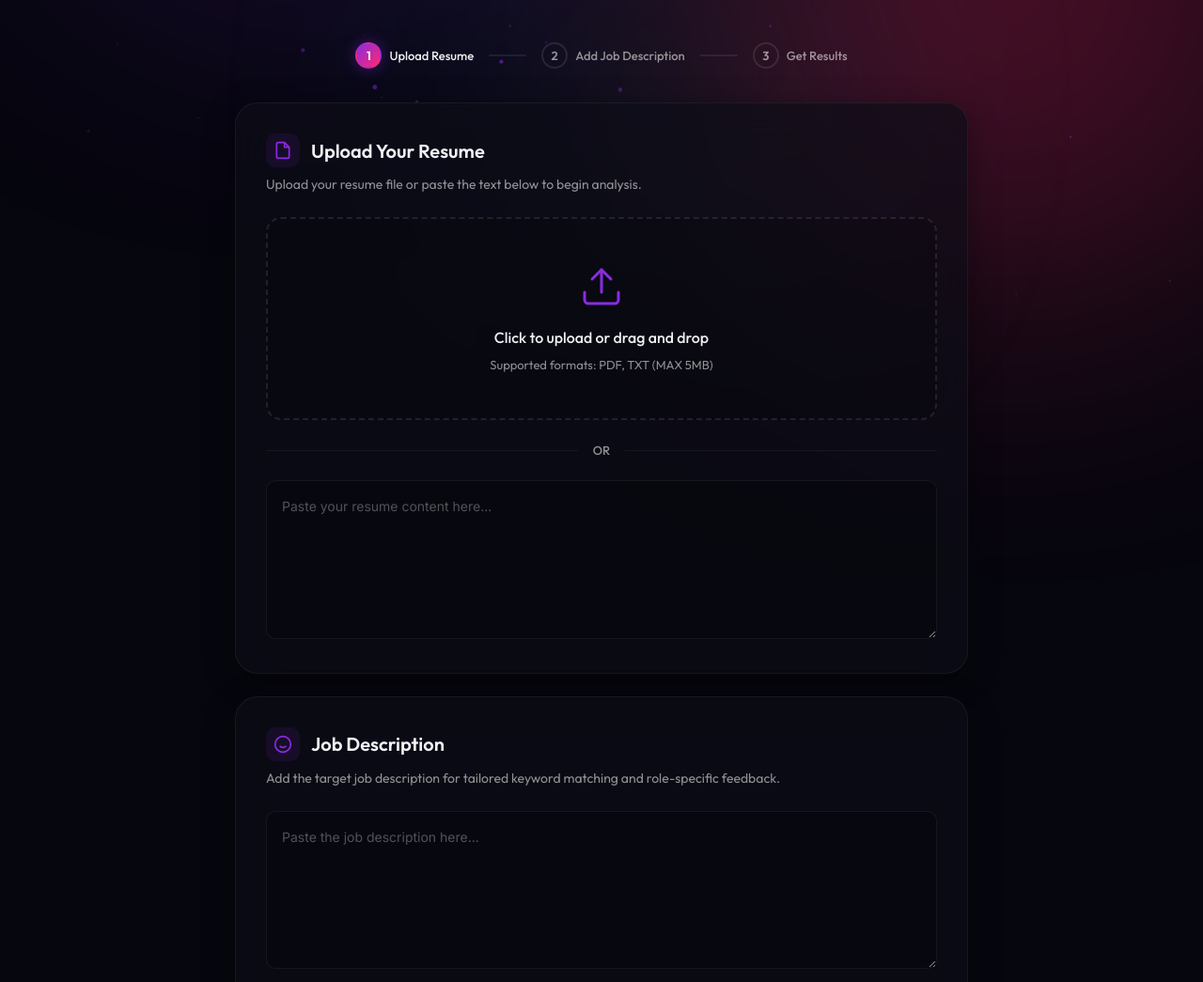
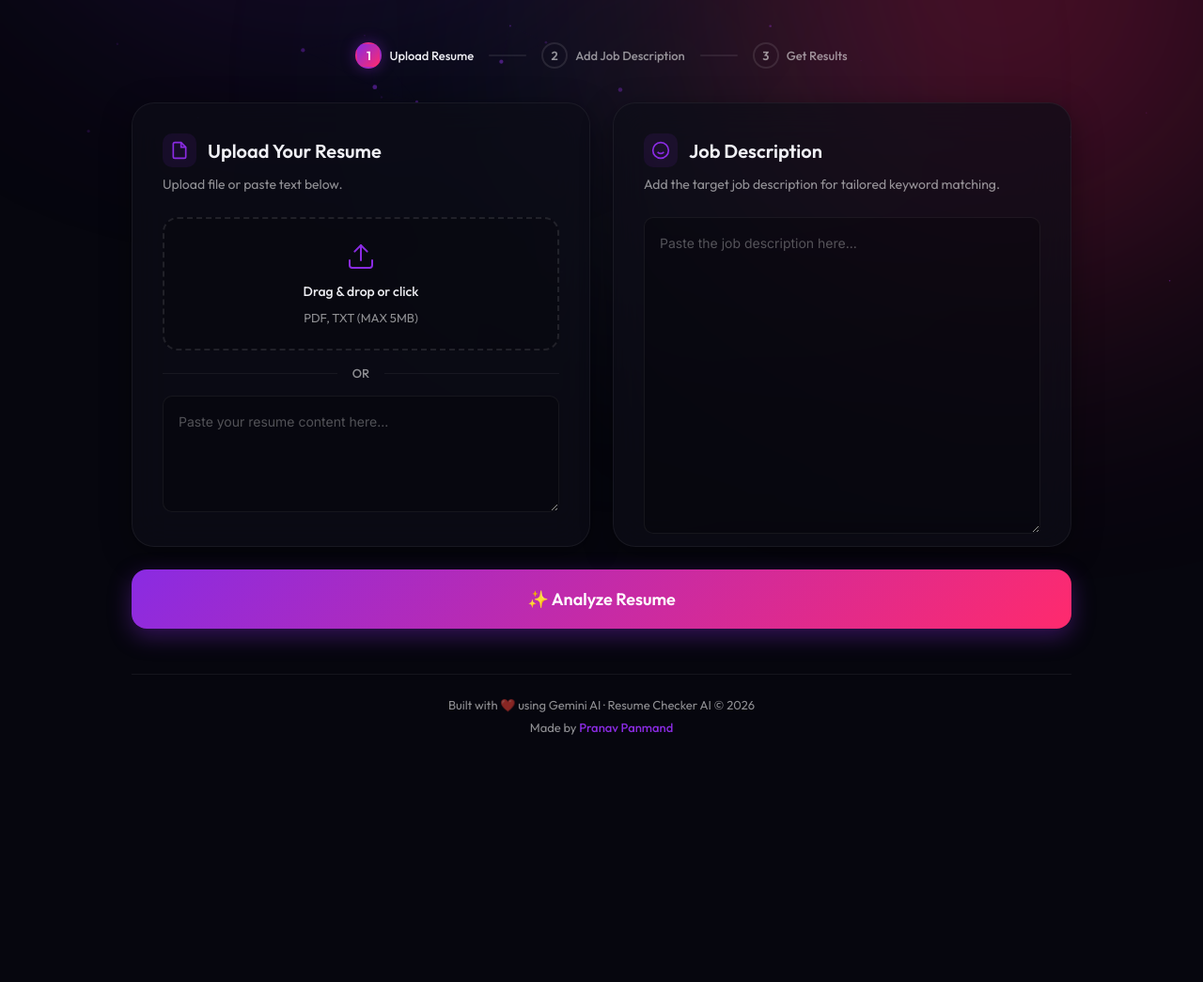
Before and after one commit to pranavpanmand/resume-checker-ai, a website: page public/index.html in a window 1280 px wide. Shown: the part 432-1477 px from the top of the page at 94% size. After the commit the page ends 1278 px from the top, so only its background shows below. Drawn offline with Linux system fonts and the light colour scheme.

Commit message:
feat: layout optimized for single-page view without scrolling

```diff
--- a/public/index.html
+++ b/public/index.html
@@ -81,6 +81,7 @@
         </div>
       </div>
 
+      <div class="inputs-grid" id="inputsGrid">
         <div class="card" id="upload-card">
           <div class="card-glow"></div>
           <div class="section-title">
@@ -88,22 +89,22 @@
             Upload Your Resume
           </div>
           <div class="section-sub">
-          Upload your resume file or paste the text below to begin analysis.
+            Upload file or paste text below.
           </div>
 
-        <div class="upload-box" id="drop-zone">
-          <div class="upload-icon">
-            <svg width="48" height="48" viewBox="0 0 24 24" fill="none" stroke="currentColor" stroke-width="1.5" stroke-linecap="round" stroke-linejoin="round"><path d="M21 15v4a2 2 0 0 1-2 2H5a2 2 0 0 1-2-2v-4"></path><polyline points="17 8 12 3 7 8"></polyline><line x1="12" y1="3" x2="12" y2="15"></line></svg>
+          <div class="upload-box" id="drop-zone" style="padding: 24px 10px;">
+            <div class="upload-icon" style="margin-bottom: 8px;">
+              <svg width="32" height="32" viewBox="0 0 24 24" fill="none" stroke="currentColor" stroke-width="1.5" stroke-linecap="round" stroke-linejoin="round"><path d="M21 15v4a2 2 0 0 1-2 2H5a2 2 0 0 1-2-2v-4"></path><polyline points="17 8 12 3 7 8"></polyline><line x1="12" y1="3" x2="12" y2="15"></line></svg>
             </div>
-          <span class="upload-text">Click to upload or drag and drop</span>
-          <small>Supported formats: PDF, TXT (MAX 5MB)</small>
+            <span class="upload-text" style="font-size: 14px;">Drag & drop or click</span>
+            <small>PDF, TXT (MAX 5MB)</small>
             <div class="upload-progress hidden" id="uploadProgress">
               <div class="progress-bar"><div class="progress-fill"></div></div>
             </div>
           </div>
 
-        <div class="divider"><span>OR</span></div>
-        <textarea id="resumeText" placeholder="Paste your resume content here..." rows="6"></textarea>
+          <div class="divider" style="margin: 16px 0;"><span>OR</span></div>
+          <textarea id="resumeText" placeholder="Paste your resume content here..." rows="4" style="min-height: 100px;"></textarea>
         </div>
 
         <div class="card" id="job-card">
@@ -113,9 +114,10 @@
             Job Description
           </div>
           <div class="section-sub">
-          Add the target job description for tailored keyword matching and role-specific feedback.
+            Add the target job description for tailored keyword matching.
           </div>
-        <textarea id="jobDescription" placeholder="Paste the job description here..." rows="6"></textarea>
+          <textarea id="jobDescription" placeholder="Paste the job description here..." style="height: calc(100% - 70px); min-height: 250px;"></textarea>
+        </div>
       </div>
 
       <button class="analyze-btn" id="analyzeBtn">
--- a/public/script.js
+++ b/public/script.js
@@ -14,6 +14,7 @@ const missingSkillsUl = document.getElementById('missingSkills');
 const scoreDesc = document.getElementById('scoreDesc');
 const analyzeAgainBtn = document.getElementById('analyzeAgainBtn');
 const uploadProgress = document.getElementById('uploadProgress');
+const inputsGrid = document.getElementById('inputsGrid');
 
 let selectedFile = null;
 
@@ -227,12 +228,11 @@ analyzeBtn.addEventListener('click', async () => {
         ? data.missingSkills.map(skill => `<li>${skill}</li>`).join('')
         : '<li>No missing skills identified</li>';
 
+      // Hide inputs and button to fit everything on one page without scrolling
+      inputsGrid.classList.add('hidden');
+      analyzeBtn.classList.add('hidden');
+
       resultsDiv.classList.remove('hidden');
-
-      // Smooth scroll to results
-      setTimeout(() => {
-        resultsDiv.scrollIntoView({ behavior: 'smooth', block: 'start' });
-      }, 100);
     } else {
       alert(data.error || 'Failed to analyze resume.');
     }
@@ -249,12 +249,16 @@ analyzeBtn.addEventListener('click', async () => {
 // ─── Analyze Again Button ───
 analyzeAgainBtn.addEventListener('click', () => {
   resultsDiv.classList.add('hidden');
+
+  // Show inputs back
+  inputsGrid.classList.remove('hidden');
+  analyzeBtn.classList.remove('hidden');
+
   resumeTextarea.value = '';
   jobDescriptionTextarea.value = '';
   selectedFile = null;
-  uploadText.textContent = 'Click to upload or drag and drop';
+  uploadText.textContent = 'Drag & drop or click';
   uploadBox.classList.remove('file-selected');
   uploadBox.style.borderColor = '';
   setActiveStep(1);
-  window.scrollTo({ top: 0, behavior: 'smooth' });
 });
--- a/public/style.css
+++ b/public/style.css
@@ -100,7 +100,7 @@ body {
 /* ─── Container ─── */
 .container {
   width: 100%;
-  max-width: 780px;
+  max-width: 1000px;
   position: relative;
   z-index: 1;
 }
@@ -776,7 +776,20 @@ textarea:focus {
   color: var(--text-muted);
 }
 
+/* ─── Inputs Grid ─── */
+.inputs-grid {
+  display: grid;
+  grid-template-columns: 1fr 1fr;
+  gap: 24px;
+}
+
 /* ─── Responsive ─── */
+@media (max-width: 850px) {
+  .inputs-grid {
+    grid-template-columns: 1fr;
+  }
+}
+
 @media (max-width: 640px) {
   .header h1 {
     font-size: 36px;
```
Lines whose indentation alone changed are shown as unchanged.
